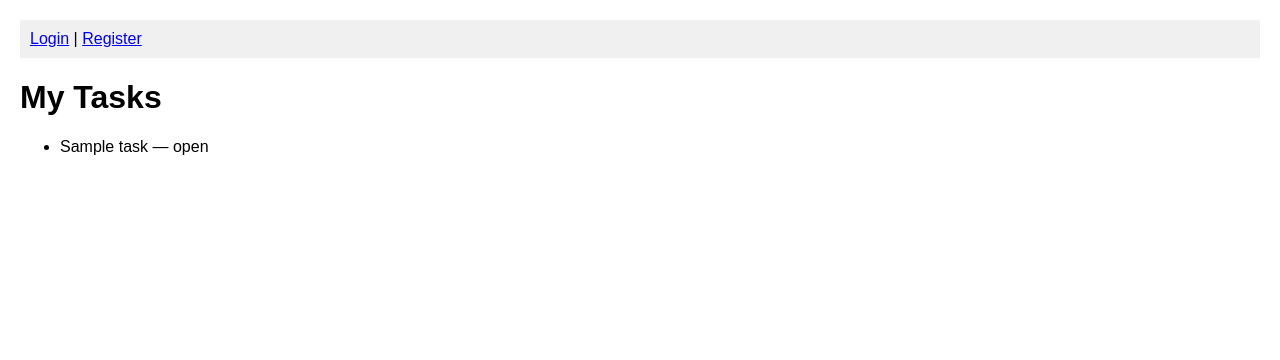
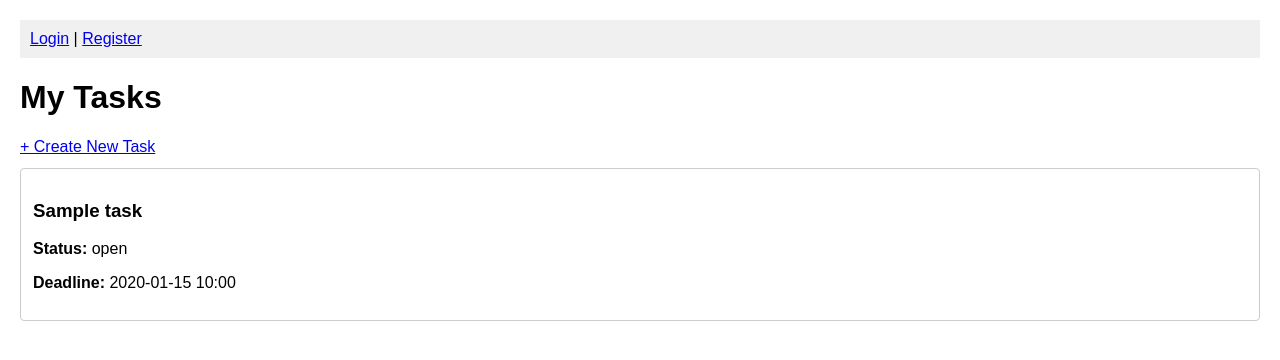
Before and after one commit to camper3d/management_system, a FastAPI app: template backend/templates/tasks.html in a window 1280 px wide. Shown: the top 360 px of the page. Run offline with FastAPI, Linux system fonts and the light colour scheme; the template is opened without the code that fills it: most values are stand-ins (such as "Sample title", 1, 10 or a date in 2020); parts of the project's set-up code (start-up, migrations or seed data) failed here and were passed over.

Commit message:
feat: добавлена реализация задачи с кнопками

```diff
--- a/backend/templates/tasks.html
+++ b/backend/templates/tasks.html
@@ -1,13 +1,33 @@
 {% extends "base.html" %}
 {% block content %}
 <h1>My Tasks</h1>
+<a href="/tasks/create">+ Create New Task</a>
+
 {% if tasks %}
-  <ul>
   {% for task in tasks %}
-    <li>{{ task.title }} — {{ task.status }}</li>
+    <div style="border: 1px solid #ccc; padding: 12px; margin: 12px 0; border-radius: 4px;">
+      <h3>{{ task.title }}</h3>
+      <p><strong>Status:</strong> {{ task.status }}</p>
+      <p><strong>Deadline:</strong> {{ task.deadline.strftime('%Y-%m-%d %H:%M') if task.deadline else 'No deadline' }}</p>
+
+      {% if task.status == "open" and task.assignee_id == user.id %}
+        <form class="inline" method="post" action="/tasks/{{ task.id }}/update-status">
+          <input type="hidden" name="status" value="in_progress">
+          <button type="submit">Start Work</button>
+        </form>
+      {% elif task.status == "in_progress" and task.assignee_id == user.id %}
+        <form class="inline" method="post" action="/tasks/{{ task.id }}/update-status">
+          <input type="hidden" name="status" value="done">
+          <button type="submit">Mark as Done</button>
+        </form>
+      {% endif %}
+
+      {% if task.status == "done" and user.role in ("admin", "manager") and user.id != task.assignee_id %}
+        <a href="/evaluations/create/{{ task.id }}">Evaluate</a>
+      {% endif %}
+    </div>
   {% endfor %}
-  </ul>
 {% else %}
-  <p>No tasks assigned.</p>
+  <p>No tasks assigned to you.</p>
 {% endif %}
 {% endblock %}
```
